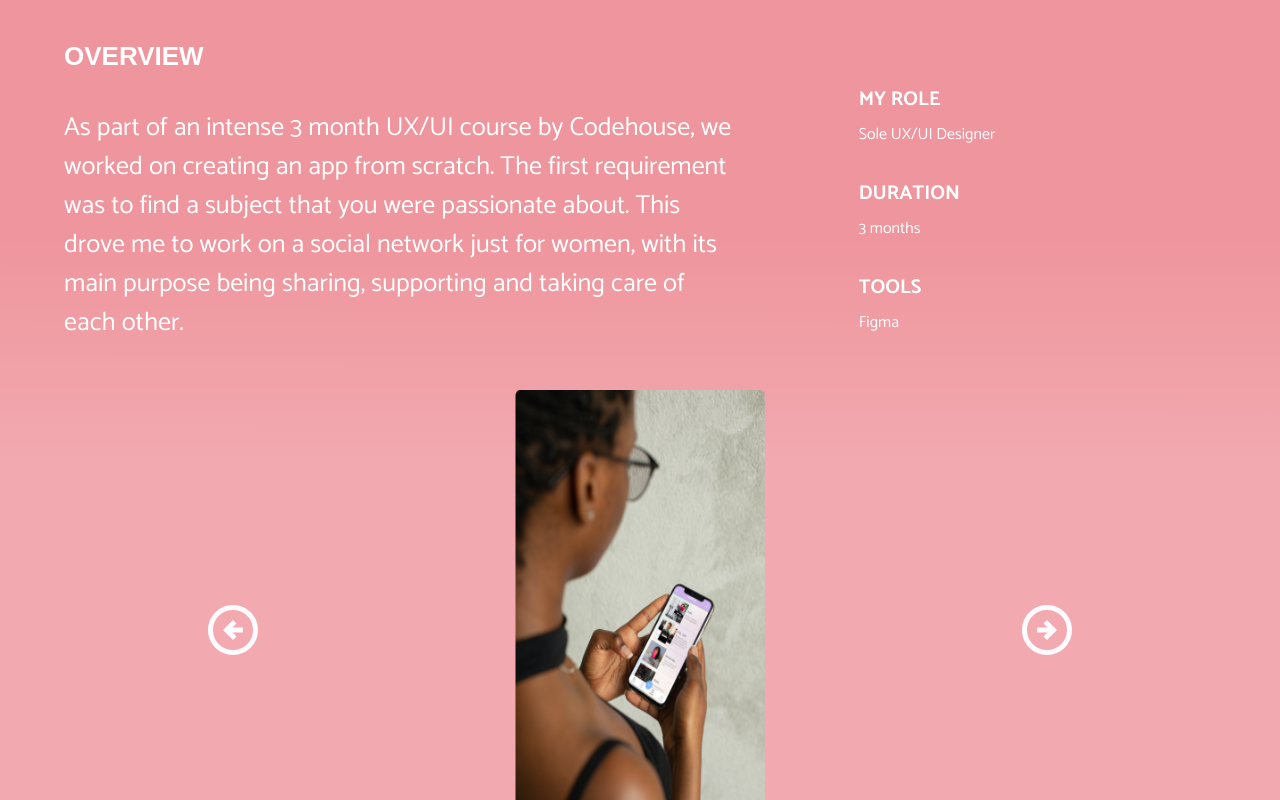
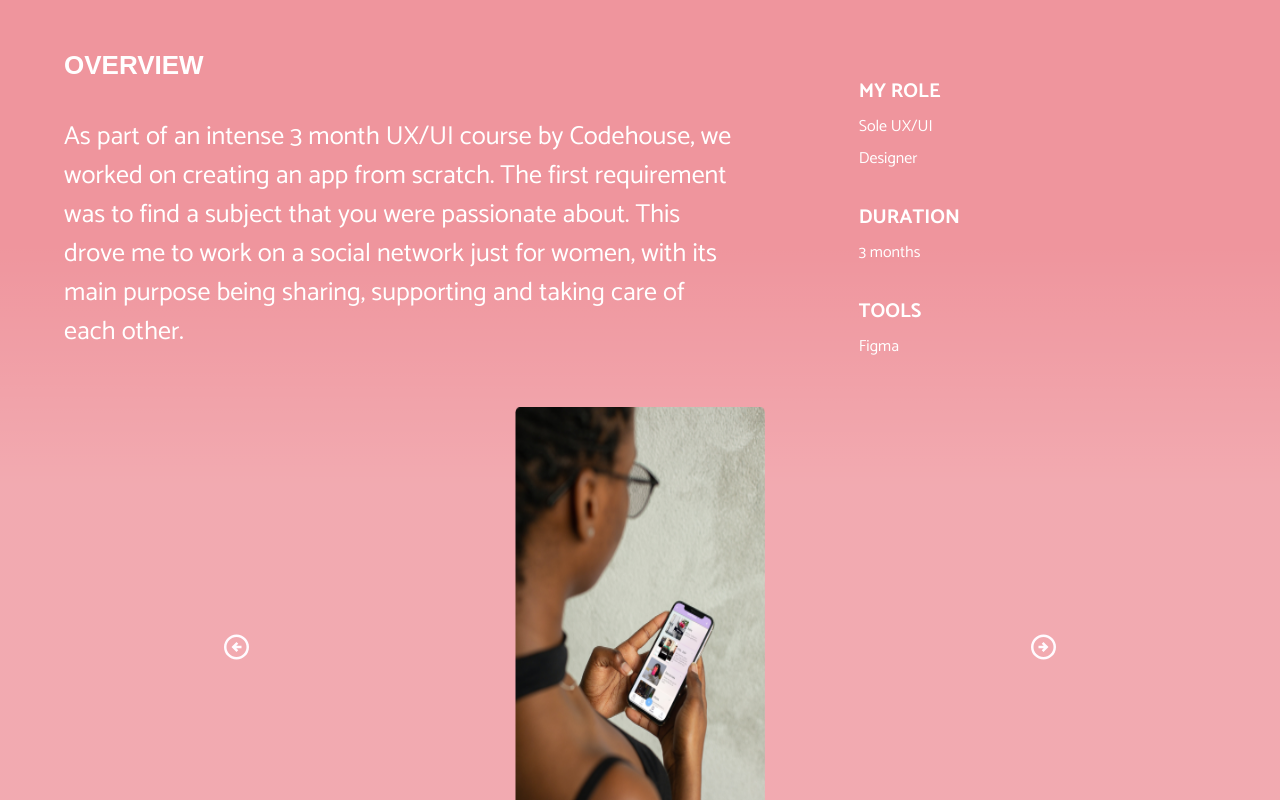
Before and after one commit to leitel98/ns-portafolio, a Next.js app: page /red-mujeres in a window 1280 px wide. Shown: the part 260-1060 px from the top of the page. Built offline with nearby package versions, Linux system fonts and the light colour scheme; a web font is replaced by a local one.

Commit message:
space fix

```diff
--- a/src/pages/red-mujeres.tsx
+++ b/src/pages/red-mujeres.tsx
@@ -15,7 +15,7 @@ const Woman = () => {
   ]
 
   return (
-    <section id="hero-red" className='py-10 px-6 md:px-16 pink-gradient text-white'>
+    <section id="hero-red" className='py-10 md:px-16 pink-gradient text-white'>
       <Link href={'/'}>
         <Image
           src={'/whitearrow.svg'}
@@ -51,7 +51,10 @@ const Woman = () => {
               My role
             </h1>
             <p className="text-xxs text-left">
-              Sole UX/UI Designer
+              Sole UX/UI
+            </p>
+            <p className="text-xxs text-left">
+              Designer
             </p>
           </div>
           <div className="flex flex-col space-y-2">
@@ -73,13 +76,13 @@ const Woman = () => {
         </div>
       </div>
       {/* carousel */}
-      <div className="lg:w-3/4 mx-auto my-12">
+      <div className="lg:w-3/4 mx-auto my-12 px-4">
         <div className="flex flex-row space-x-2">
         <Image
           src={'/whitearrow.svg'}
           alt={''}
-          width={50}
-          height={50}
+          width={25}
+          height={25}
           className=''
         />
         <Carousel loop>
@@ -94,8 +97,8 @@ const Woman = () => {
         <Image
           src={'/whitearrow.svg'}
           alt={''}
-          width={50}
-          height={50}
+          width={25}
+          height={25}
           className='rotate-180'
         />
         </div>
```
